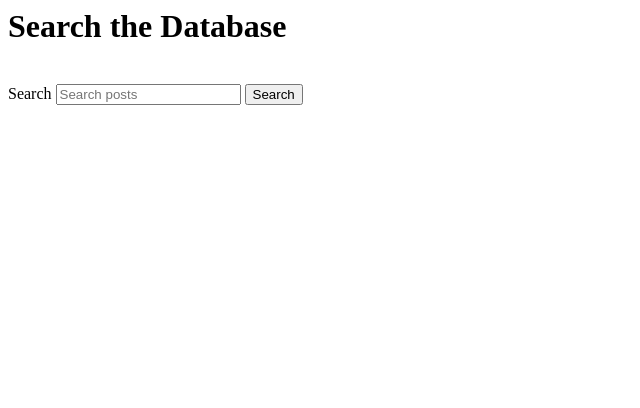
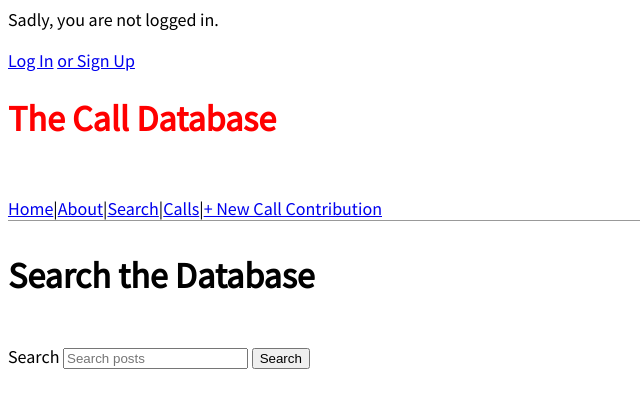
Before and after one commit to ClioGMU/call, a Django app: page /search/ in a window 1280 px wide. Shown: the top 408 px of the page, without its empty margins (0-640 px from the left). Run offline with Django 3.2, Linux system fonts and the light colour scheme.

Commit message:
Updated templates

```diff
--- a/call/views.py
+++ b/call/views.py
@@ -15,7 +15,6 @@ class AboutPageView(TemplateView):
 class CallListView(ListView):
     model = Post
     template_name = "call_list.html"
-
 
 class BlogListView(ListView):
     model = Post
--- a/search/urls.py
+++ b/search/urls.py
@@ -1,8 +1,10 @@
 from django.conf.urls import url
 from django.contrib import admin
-from .views import (searchposts)
+from .views import searchposts, SearchPageView
+from django.urls import path
 
 urlpatterns = [
      url(r'^$', searchposts, name='searchposts'),
+     path('search/', SearchPageView.as_view(), name='search'),
 
 ]
--- a/search/views.py
+++ b/search/views.py
@@ -1,6 +1,7 @@
 from django.shortcuts import render
 from django.db.models import Q
 from call.models import Post
+from django.views.generic import TemplateView
 
 def searchposts(request):
     if request.method == 'GET':
@@ -23,3 +24,6 @@ def searchposts(request):
 
     else:
         return render(request, 'search.html')
+
+class SearchPageView(TemplateView):
+    template_name = 'search.html'
--- a/templates/base.html
+++ b/templates/base.html
@@ -21,7 +21,7 @@
           <h1><a href="{% url 'home'%}">The Call Database</a></h1>
       <div>
       <div class="nav-right">
-          <a href="{% url 'home' %}">Home</a> | <a href="{% url 'about' %}">About</a> | <a href="{% url 'call_list' %}">Calls</a> | <a href="{% url 'post_new' %}">+ New Call Contribution</a>
+          <a href="{% url 'home' %}">Home</a> | <a href="{% url 'about' %}">About</a> | <a href="{% url 'search' %}">Search</a> | <a href="{% url 'call_list' %}">Calls</a> | <a href="{% url 'post_new' %}">+ New Call Contribution</a>
         </div>
       </header>
 
--- a/templates/search.html
+++ b/templates/search.html
@@ -1,3 +1,7 @@
+{% extends 'base.html' %}
+
+{% block content %}
+
 <h1>Search the Database</h1>
 
 <br/>
@@ -26,3 +30,5 @@ Search <input type="text" name="q" value="{{request.GET.q}}" placeholder="Search
 No search results for this query
 {% endif %}
 {% endif %}
+
+{% endblock content %}
```
